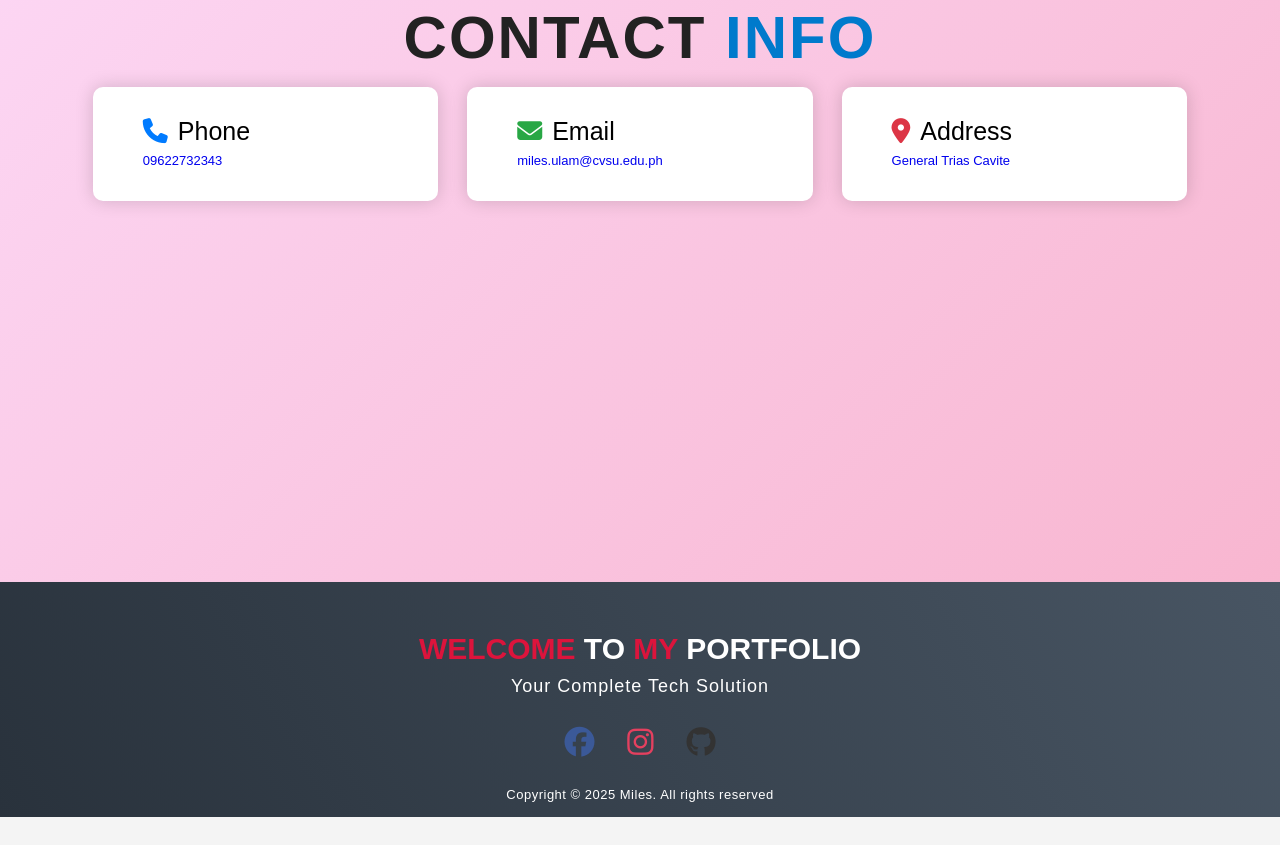
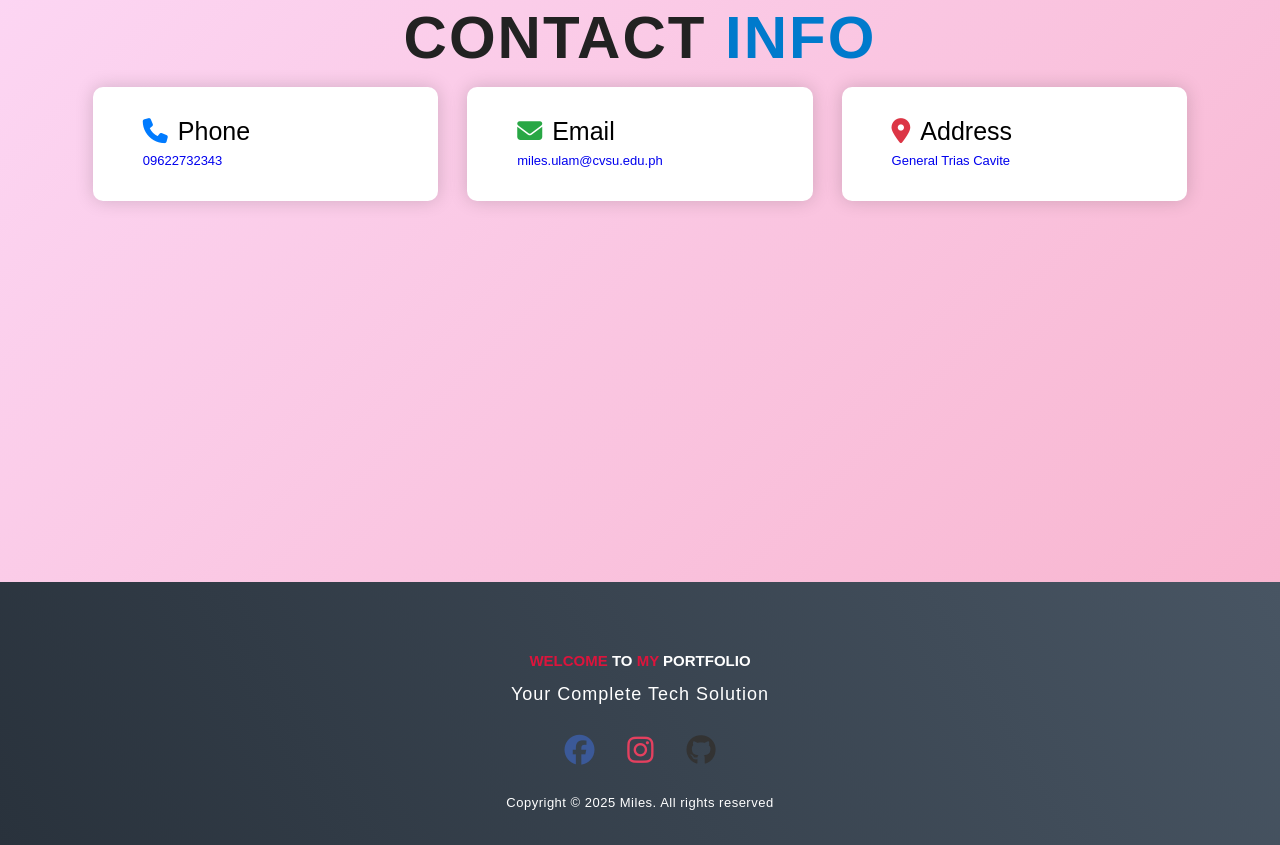
Before and after one commit to PopcornQwerty/QwertyCode, a plain HTML site: page index.html in a window 1280 px wide. Shown: the part 5357-6202 px from the top of the page. Before the commit the page ends 6174 px from the top, so only its background shows below. Drawn offline with Linux system fonts and the light colour scheme.

Commit message:
Update index.html

```diff
--- a/index.html
+++ b/index.html
@@ -11,7 +11,28 @@
 </head>
 
 <style>
+  #footer {
+      background-color: #222;
+      color: #fff;
+      padding: 2rem 1rem;
+      text-align: center;
+    }
 
+    .footer.container {
+      display: flex;
+      flex-direction: column;
+      align-items: center;
+      justify-content: center;
+    }
+
+    .footer .brand h1 {
+      font-size: 1.5rem;
+      margin-bottom: 0.5rem;
+    }
+
+    .footer h2 {
+      font-size: 1.2rem;
+    }
   body {
     .cta {
       display: inline-block;
```
